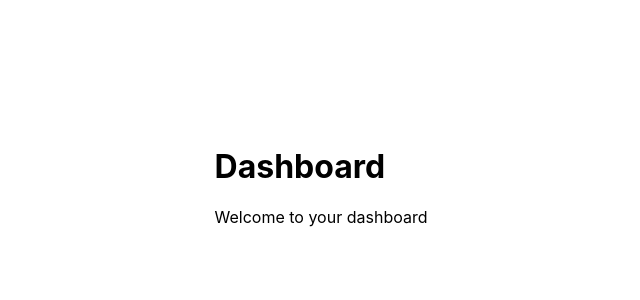
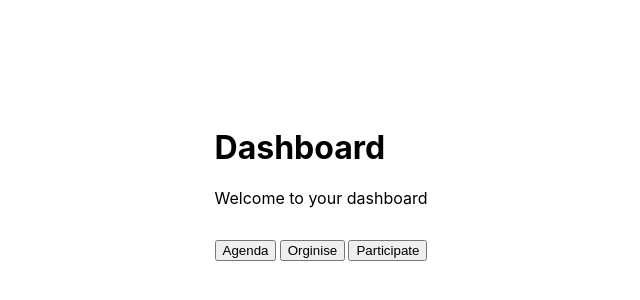
Before and after one commit to RicardMatteo/Appli-Web, a React (Create React App) app in the folder ade-en-mieux/: page /dashboard in a window 1280 px wide. Shown: the part 216-516 px from the top of the page, without its empty margins (319-959 px from the left). Built offline with nearby package versions, Linux system fonts and the light colour scheme.

Commit message:
base du dashboard

```diff
--- a/ade-en-mieux/src/routes/agenda/agenda.tsx
+++ b/ade-en-mieux/src/routes/agenda/agenda.tsx
@@ -1,8 +1,10 @@
 function Agenda() {
   return (
-    <div>
-      <h1>Agenda</h1>
-    </div>
+    <>
+      <div>
+        <h1>Agenda</h1>
+      </div>
+    </>
   );
 }
 
--- a/ade-en-mieux/src/routes/dashboard/dashboard.tsx
+++ b/ade-en-mieux/src/routes/dashboard/dashboard.tsx
@@ -1,9 +1,21 @@
+import { useNavigate } from "react-router-dom";
+
 function Dashboard() {
+  const navigate = useNavigate();
+
   return (
-    <div>
-      <h1>Dashboard</h1>
-      <p>Welcome to your dashboard</p>
-    </div>
+    <>
+      <div>
+        <h1>Dashboard</h1>
+        <p>Welcome to your dashboard</p>
+      </div>
+
+      <div className="button-container">
+        <button onClick={() => navigate("/agenda")}>Agenda</button>
+        <button onClick={() => navigate("/organise")}>Orginise</button>
+        <button onClick={() => navigate("/participate")}>Participate</button>
+      </div>
+    </>
   );
 }
 
```
